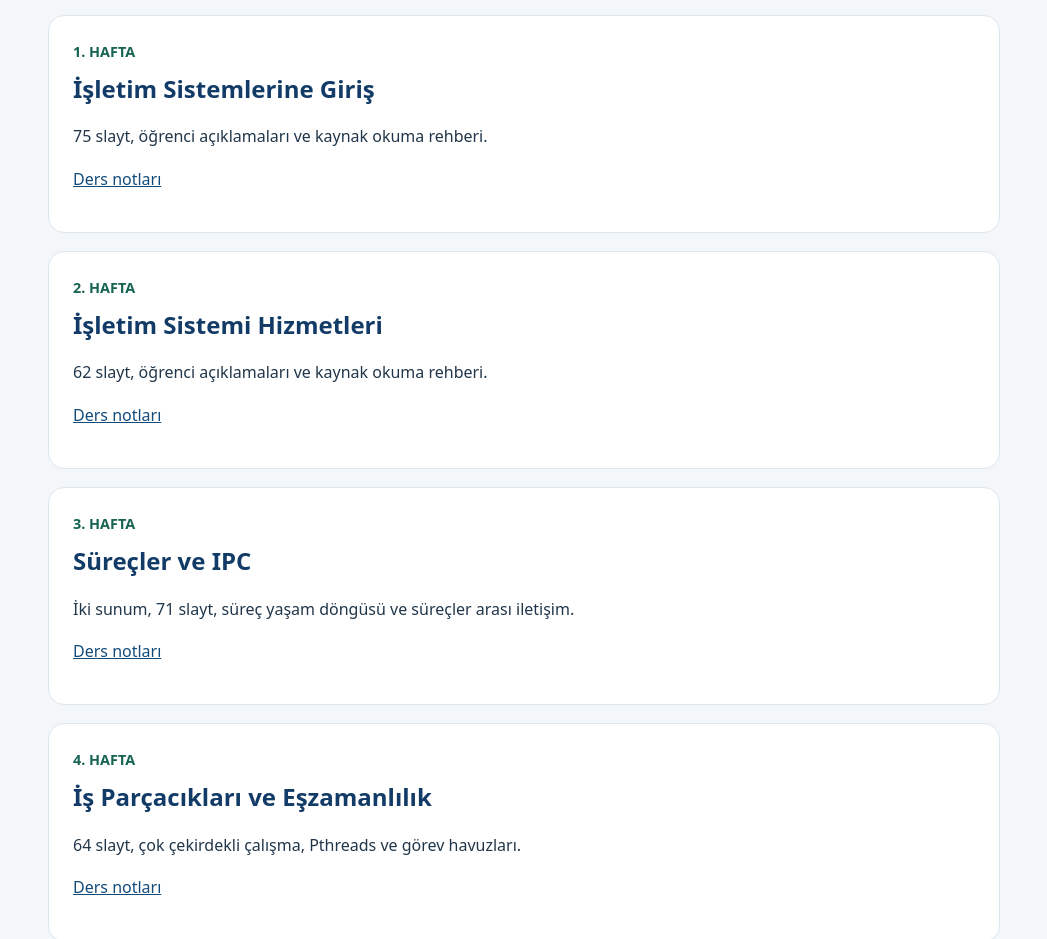
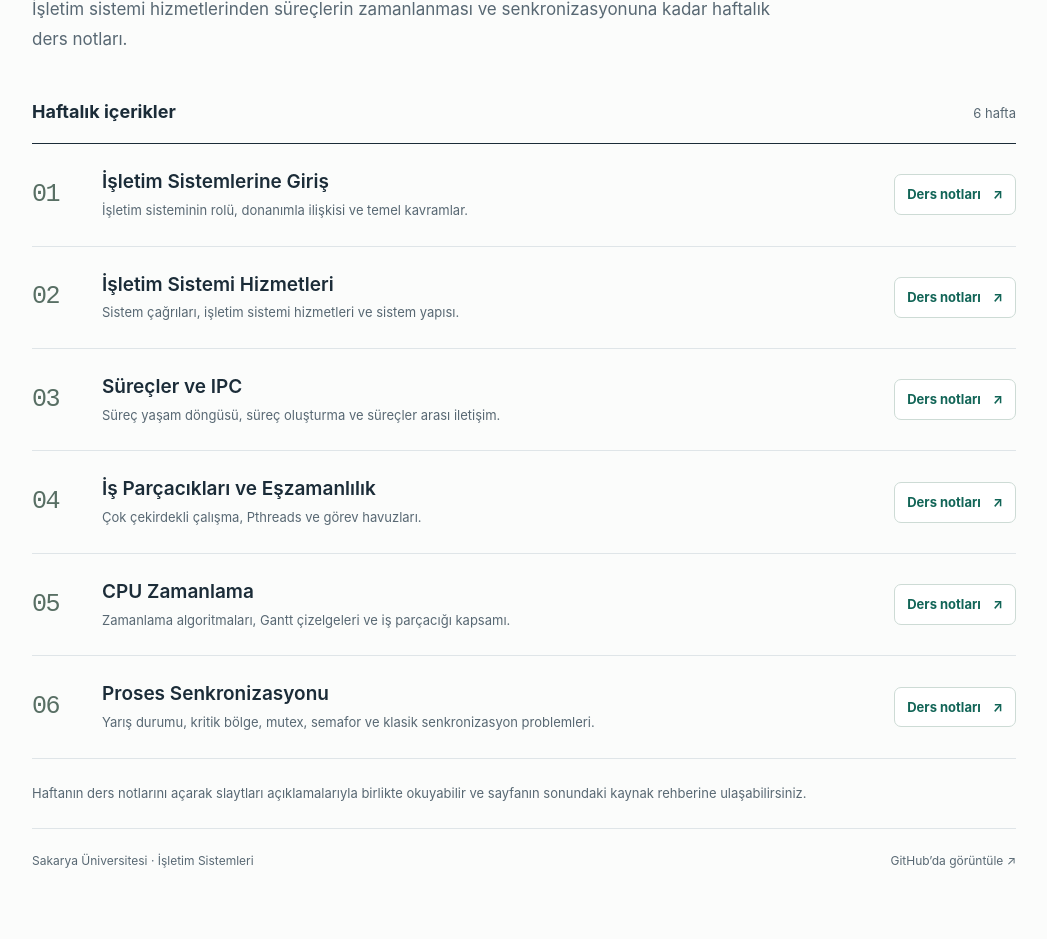
Before and after one commit to uozbek/Isletim-Sistemleri-2026-2027, a plain HTML site: page docs/index.html in a window 1280 px wide. Shown: the part 218-1157 px from the top of the page, without its empty margins (116-1163 px from the left). After the commit the page ends 1118 px from the top, so only its background shows below. Drawn offline with Linux system fonts and the light colour scheme.

Commit message:
Update index.html

```diff
--- a/docs/index.html
+++ b/docs/index.html
@@ -1,3 +1,201 @@
-<!doctype html><html lang="tr"><head><meta charset="utf-8"><meta name="viewport" content="width=device-width, initial-scale=1"><title>İşletim Sistemleri · Ders materyalleri</title><style>
-*{box-sizing:border-box}body{margin:0;background:#f3f7fa;color:#21364a;font:16px/1.65 system-ui,sans-serif}main{max-width:1000px;margin:auto;padding:24px}header,section,article{background:#fff;border:1px solid #dce7ee;border-radius:16px;padding:24px;margin:0 0 18px}header{background:#e6eff8;border-color:#d5e3f0}h1,h2,h3{color:#123c67;line-height:1.24}h1{margin:.25em 0;font-size:clamp(1.7rem,4vw,2.45rem)}h2{margin-top:0}h3{font-size:1.08rem}p,li{max-width:76ch}li+li{margin-top:.35em}.tag{font-size:.9rem;font-weight:700;color:#176452;margin:0 0 10px}.slide img{display:block;width:100%;height:auto;border:1px solid #dce7ee;border-radius:8px}.note{padding-top:2px}.source{border-top:1px solid #dce7ee;padding-top:9px;color:#506575;font-size:.9rem}pre{padding:13px 16px;background:#edf3f8;border-radius:8px;white-space:pre-wrap;overflow-wrap:anywhere}a{color:#124b7b}nav ul{display:flex;flex-wrap:wrap;gap:8px 20px;padding:0;list-style:none;margin-bottom:0}nav li{margin:0!important}footer a{display:inline-block;background:#123c67;color:#fff;border-radius:8px;padding:10px 16px}a:focus-visible{outline:3px solid #176452;outline-offset:3px}@media(max-width:560px){main{padding:12px}header,section,article{padding:15px}}
-</style></head><body><main><header><p class="tag">SAKARYA ÜNİVERSİTESİ · 2026–2027</p><h1>İşletim Sistemleri</h1><p>Haftalık ders notları ve kaynak okuma rehberleri</p></header><section><p class="tag">1. HAFTA</p><h2>İşletim Sistemlerine Giriş</h2><p>75 slayt, öğrenci açıklamaları ve kaynak okuma rehberi.</p><p><a href="hafta-01/index.html">Ders notları</a></p></section><section><p class="tag">2. HAFTA</p><h2>İşletim Sistemi Hizmetleri</h2><p>62 slayt, öğrenci açıklamaları ve kaynak okuma rehberi.</p><p><a href="hafta-02/index.html">Ders notları</a></p></section><section><p class="tag">3. HAFTA</p><h2>Süreçler ve IPC</h2><p>İki sunum, 71 slayt, süreç yaşam döngüsü ve süreçler arası iletişim.</p><p><a href="hafta-03/index.html">Ders notları</a></p></section><section><p class="tag">4. HAFTA</p><h2>İş Parçacıkları ve Eşzamanlılık</h2><p>64 slayt, çok çekirdekli çalışma, Pthreads ve görev havuzları.</p><p><a href="hafta-04/index.html">Ders notları</a></p></section><section><p class="tag">5. HAFTA</p><h2>CPU Zamanlama</h2><p>39 slayt, Gantt çizelgeleri, CPU zamanlama algoritmaları ve iş parçacığı kapsamı.</p><p><a href="hafta-05/index.html">Ders notları</a></p></section><section><p class="tag">6. HAFTA</p><h2>Proses Senkronizasyonu</h2><p>74 slayt. Yarış durumu, kritik bölge, mutex, semafor ve klasik senkronizasyon problemleri.</p><p><a href="hafta-06/index.html">Ders notları</a></p></section></main></body></html>
+<!doctype html>
+<html lang="tr">
+<head>
+  <meta charset="utf-8">
+  <meta name="viewport" content="width=device-width, initial-scale=1">
+  <meta name="description" content="Sakarya Üniversitesi İşletim Sistemleri dersi 2026–2027. Haftalık ders notları ve kaynak okuma rehberleri.">
+  <title>İşletim Sistemleri · 2026–2027</title>
+  <style>
+    :root {
+      --ink: #1b2c38;
+      --muted: #586873;
+      --line: #dfe5e8;
+      --accent: #126557;
+      --paper: #fbfcfb;
+    }
+
+    * { box-sizing: border-box; }
+    body {
+      margin: 0;
+      background: var(--paper);
+      color: var(--ink);
+      font: 16px/1.6 -apple-system, BlinkMacSystemFont, "Segoe UI", sans-serif;
+    }
+
+    a { color: inherit; }
+    a:focus-visible {
+      outline: 3px solid #a16c16;
+      outline-offset: 4px;
+    }
+
+    .wrap { max-width: 1060px; margin: auto; padding: 0 38px; }
+    .top, .section-head, footer {
+      display: flex;
+      justify-content: space-between;
+      align-items: baseline;
+      gap: 18px;
+    }
+    .top { padding: 28px 0; border-bottom: 1px solid var(--line); }
+    .brand { font-size: 14px; font-weight: 650; }
+    .year, .count { color: var(--muted); font-size: 13px; }
+
+    .hero { max-width: 740px; padding: 58px 0 44px; }
+    h1 {
+      margin: 0 0 15px;
+      font-size: clamp(36px, 6vw, 54px);
+      font-weight: 650;
+      line-height: 1.12;
+      letter-spacing: -.045em;
+    }
+    .intro { margin: 0; color: var(--muted); font-size: 17px; line-height: 1.75; }
+    .section-head { padding-bottom: 16px; border-bottom: 1px solid var(--ink); }
+    h2 { margin: 0; font-size: 18px; font-weight: 650; }
+
+    .week {
+      display: grid;
+      grid-template-columns: 48px minmax(0, 1fr) 155px;
+      align-items: center;
+      gap: 22px;
+      padding: 25px 0;
+      border-bottom: 1px solid var(--line);
+    }
+    .number {
+      color: #586f64;
+      font: 25px/1.2 ui-monospace, SFMono-Regular, monospace;
+      letter-spacing: -.06em;
+    }
+    h3 { margin: 0 0 5px; font-size: 19px; line-height: 1.35; font-weight: 600; }
+    h3 a, footer a { text-decoration: none; }
+    h3 a:hover, footer a:hover { text-decoration: underline; color: var(--accent); }
+    .description { margin: 0; color: var(--muted); font-size: 13px; }
+    .notes {
+      justify-self: end;
+      display: inline-flex;
+      align-items: center;
+      gap: 12px;
+      padding: 9px 12px;
+      border: 1px solid #cddbd5;
+      border-radius: 7px;
+      background: #fff;
+      color: var(--accent);
+      font-size: 13px;
+      font-weight: 650;
+      text-decoration: none;
+    }
+    .notes:hover { background: #eaf2ed; border-color: #97b5a7; }
+
+    .guide { padding: 24px 0; }
+    .guide p { margin: 0; color: var(--muted); font-size: 13px; }
+    footer {
+      padding: 22px 0 30px;
+      border-top: 1px solid var(--line);
+      color: var(--muted);
+      font-size: 12px;
+    }
+
+    @media (max-width: 650px) {
+      .wrap { padding: 0 22px; }
+      .top { padding: 22px 0; }
+      .hero { padding: 40px 0 34px; }
+      .intro { font-size: 15px; }
+      .week { grid-template-columns: 30px minmax(0, 1fr); gap: 10px 16px; padding: 22px 0; }
+      .number { align-self: start; font-size: 21px; }
+      h3 { font-size: 18px; }
+      .notes { grid-column: 2; justify-self: start; }
+      footer { flex-direction: column; gap: 5px; }
+    }
+
+    @media print {
+      body { background: #fff; }
+      .hero { padding: 20px 0; }
+      .week { grid-template-columns: 40px minmax(0, 1fr); break-inside: avoid; padding: 14px 0; }
+      .notes, footer { display: none; }
+    }
+  </style>
+</head>
+<body>
+  <div class="wrap">
+    <header class="top">
+      <span class="brand">Sakarya Üniversitesi</span>
+      <span class="year">2026–2027 · Ders materyalleri</span>
+    </header>
+
+    <main>
+      <section class="hero" aria-labelledby="course-title">
+        <h1 id="course-title">İşletim Sistemleri</h1>
+        <p class="intro">İşletim sistemi hizmetlerinden süreçlerin zamanlanması ve senkronizasyonuna kadar haftalık ders notları.</p>
+      </section>
+
+      <section aria-labelledby="weeks-title">
+        <div class="section-head">
+          <h2 id="weeks-title">Haftalık içerikler</h2>
+          <span class="count">6 hafta</span>
+        </div>
+
+        <article class="week">
+          <div class="number" aria-label="1. hafta">01</div>
+          <div>
+            <h3><a href="hafta-01/index.html">İşletim Sistemlerine Giriş</a></h3>
+            <p class="description">İşletim sisteminin rolü, donanımla ilişkisi ve temel kavramlar.</p>
+          </div>
+          <a class="notes" href="hafta-01/index.html" aria-label="1. hafta ders notları">Ders notları <span aria-hidden="true">↗</span></a>
+        </article>
+
+        <article class="week">
+          <div class="number" aria-label="2. hafta">02</div>
+          <div>
+            <h3><a href="hafta-02/index.html">İşletim Sistemi Hizmetleri</a></h3>
+            <p class="description">Sistem çağrıları, işletim sistemi hizmetleri ve sistem yapısı.</p>
+          </div>
+          <a class="notes" href="hafta-02/index.html" aria-label="2. hafta ders notları">Ders notları <span aria-hidden="true">↗</span></a>
+        </article>
+
+        <article class="week">
+          <div class="number" aria-label="3. hafta">03</div>
+          <div>
+            <h3><a href="hafta-03/index.html">Süreçler ve IPC</a></h3>
+            <p class="description">Süreç yaşam döngüsü, süreç oluşturma ve süreçler arası iletişim.</p>
+          </div>
+          <a class="notes" href="hafta-03/index.html" aria-label="3. hafta ders notları">Ders notları <span aria-hidden="true">↗</span></a>
+        </article>
+
+        <article class="week">
+          <div class="number" aria-label="4. hafta">04</div>
+          <div>
+            <h3><a href="hafta-04/index.html">İş Parçacıkları ve Eşzamanlılık</a></h3>
+            <p class="description">Çok çekirdekli çalışma, Pthreads ve görev havuzları.</p>
+          </div>
+          <a class="notes" href="hafta-04/index.html" aria-label="4. hafta ders notları">Ders notları <span aria-hidden="true">↗</span></a>
+        </article>
+
+        <article class="week">
+          <div class="number" aria-label="5. hafta">05</div>
+          <div>
+            <h3><a href="hafta-05/index.html">CPU Zamanlama</a></h3>
+            <p class="description">Zamanlama algoritmaları, Gantt çizelgeleri ve iş parçacığı kapsamı.</p>
+          </div>
+          <a class="notes" href="hafta-05/index.html" aria-label="5. hafta ders notları">Ders notları <span aria-hidden="true">↗</span></a>
+        </article>
+
+        <article class="week">
+          <div class="number" aria-label="6. hafta">06</div>
+          <div>
+            <h3><a href="hafta-06/index.html">Proses Senkronizasyonu</a></h3>
+            <p class="description">Yarış durumu, kritik bölge, mutex, semafor ve klasik senkronizasyon problemleri.</p>
+          </div>
+          <a class="notes" href="hafta-06/index.html" aria-label="6. hafta ders notları">Ders notları <span aria-hidden="true">↗</span></a>
+        </article>
+      </section>
+
+      <aside class="guide" aria-label="Ders notlarını kullanma">
+        <p>Haftanın ders notlarını açarak slaytları açıklamalarıyla birlikte okuyabilir ve sayfanın sonundaki kaynak rehberine ulaşabilirsiniz.</p>
+      </aside>
+    </main>
+
+    <footer>
+      <span>Sakarya Üniversitesi · İşletim Sistemleri</span>
+      <a href="https://github.com/uozbek/Isletim-Sistemleri-2026-2027">GitHub’da görüntüle <span aria-hidden="true">↗</span></a>
+    </footer>
+  </div>
+</body>
+</html>
```
